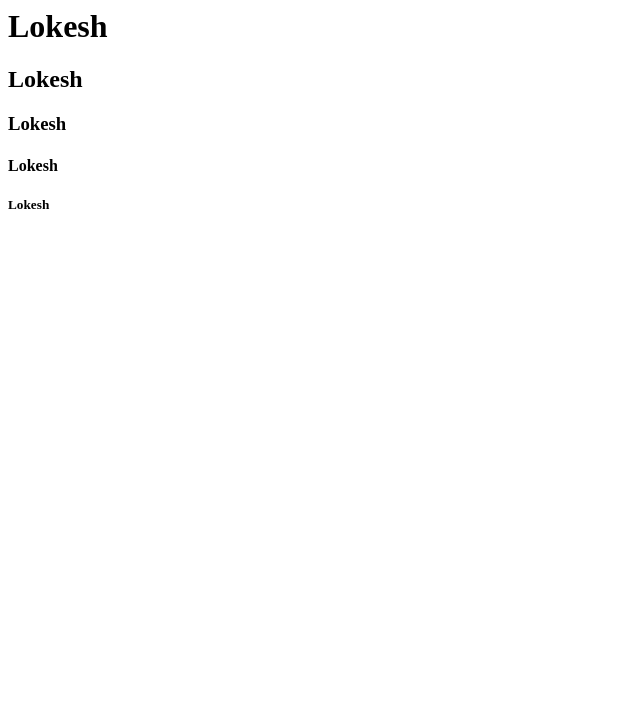
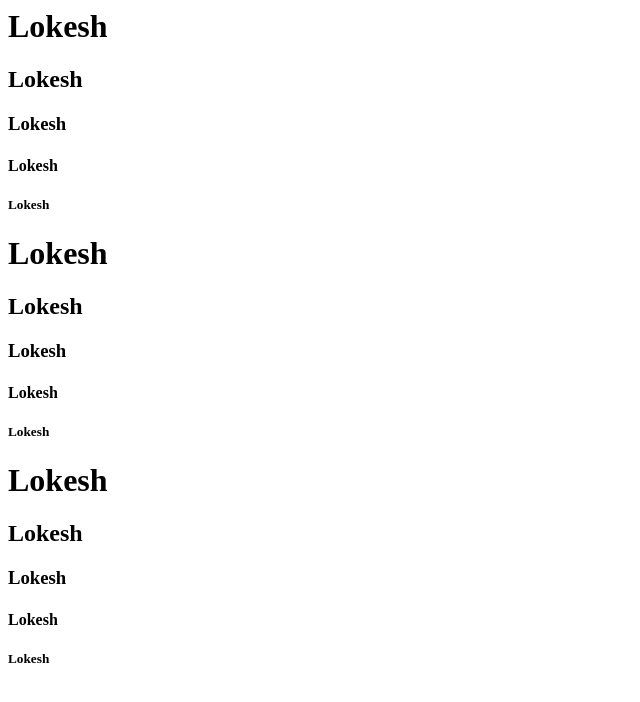
Before and after one commit to thiraviyam123/Project1, a plain HTML site: page index.html in a window 1280 px wide. Shown: the whole page, without its empty margins (0-640 px from the left). Drawn offline with Linux system fonts and the light colour scheme.

Commit message:
Changes Added

```diff
--- a/index.html
+++ b/index.html
@@ -12,5 +12,19 @@
         <h4>Lokesh</h4>
         <h5>Lokesh</h5>
     </div>
+    <div class="container">
+        <h1>Lokesh</h1>
+        <h2>Lokesh</h2>
+        <h3>Lokesh</h3>
+        <h4>Lokesh</h4>
+        <h5>Lokesh</h5>
+    </div>
+    <div class="container">
+        <h1>Lokesh</h1>
+        <h2>Lokesh</h2>
+        <h3>Lokesh</h3>
+        <h4>Lokesh</h4>
+        <h5>Lokesh</h5>
+    </div>
 </body>
 </html>
```
